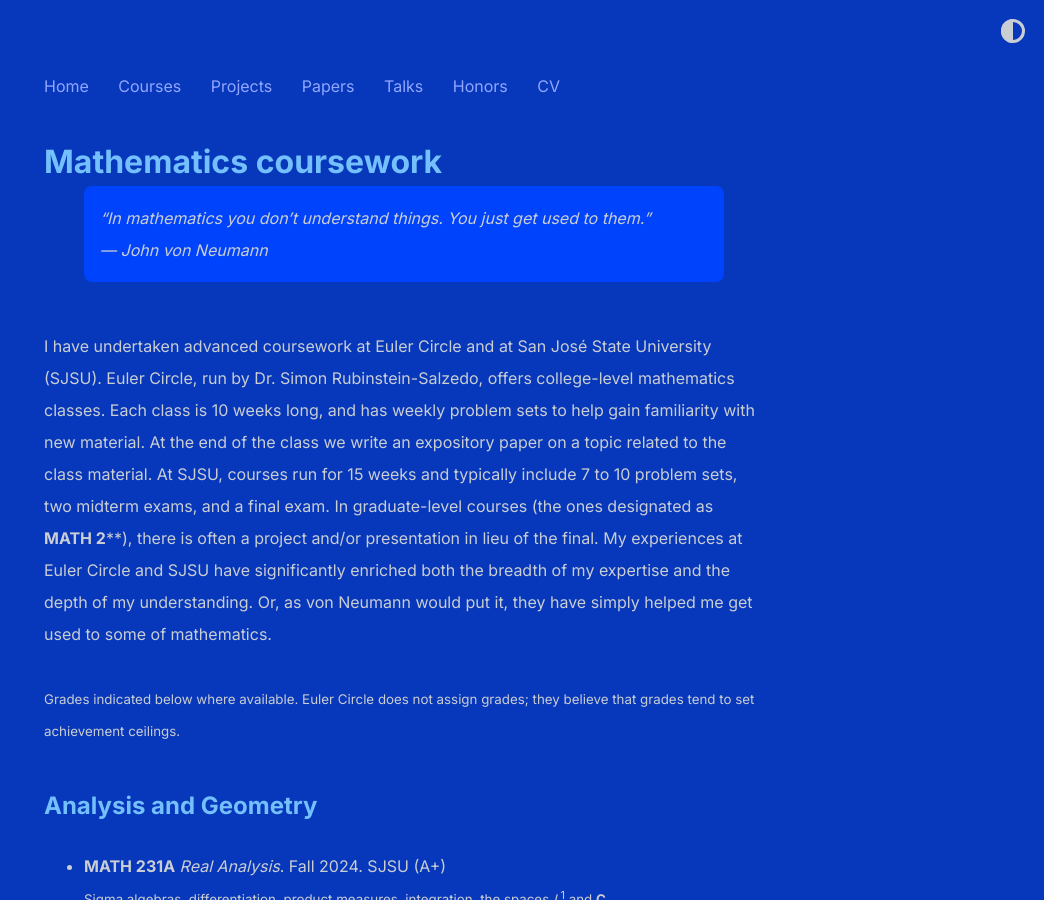
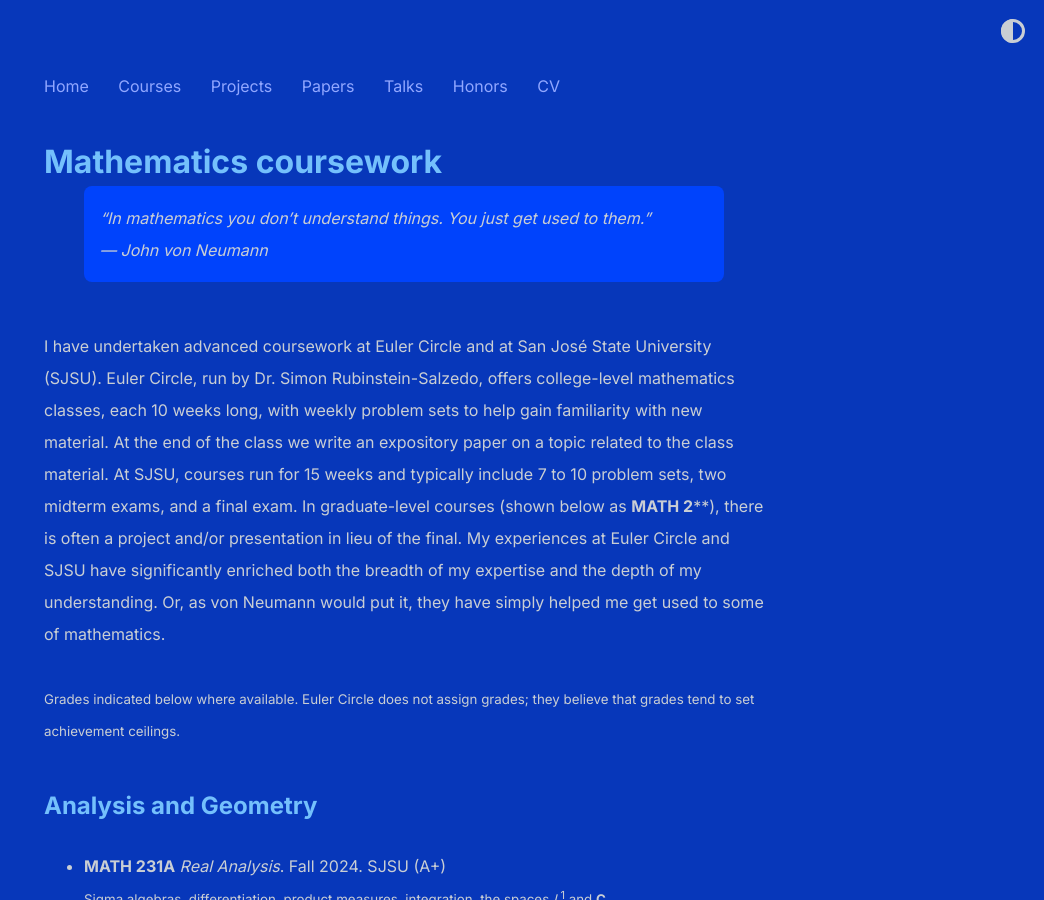
Before and after one commit to shihankanungo/shihankanungo.github.io, a Jekyll site: the page built from courses.md, in a window 1280 px wide and 900 px high. Shown: the whole window, without its empty margins (236-1280 px from the left). Built offline with Jekyll 4.4.1, drawn with Linux system fonts in a browser that asks for light colours.

Commit message:
Update courses.md

```diff
--- a/courses.md
+++ b/courses.md
@@ -5,7 +5,7 @@
 > "In mathematics you don't understand things. You just get used to them." <br> --- John von Neumann
 
 <br>
-I have undertaken advanced coursework at Euler Circle and at San José State University (SJSU). Euler Circle, run by Dr. Simon Rubinstein-Salzedo, offers college-level mathematics classes. Each class is 10 weeks long, and has weekly problem sets to help gain familiarity with new material. At the end of the class we write an expository paper on a topic related to the class material. At SJSU, courses run for 15 weeks and typically include 7 to 10 problem sets, two midterm exams, and a final exam. In graduate-level courses (the ones designated as **MATH 2****), there is often a project and/or presentation in lieu of the final. My experiences at Euler Circle and SJSU have significantly enriched both the breadth of my expertise and the depth of my understanding. Or, as von Neumann would put it, they have simply helped me get used to some of mathematics. <br> <br>
+I have undertaken advanced coursework at Euler Circle and at San José State University (SJSU). Euler Circle, run by Dr. Simon Rubinstein-Salzedo, offers college-level mathematics classes, each 10 weeks long, with weekly problem sets to help gain familiarity with new material. At the end of the class we write an expository paper on a topic related to the class material. At SJSU, courses run for 15 weeks and typically include 7 to 10 problem sets, two midterm exams, and a final exam. In graduate-level courses (shown below as **MATH 2****), there is often a project and/or presentation in lieu of the final. My experiences at Euler Circle and SJSU have significantly enriched both the breadth of my expertise and the depth of my understanding. Or, as von Neumann would put it, they have simply helped me get used to some of mathematics. <br> <br>
 <small>Grades indicated below where available. Euler Circle does not assign grades; they believe that grades tend to set achievement ceilings.</small>
 
 ## Analysis and Geometry
```
